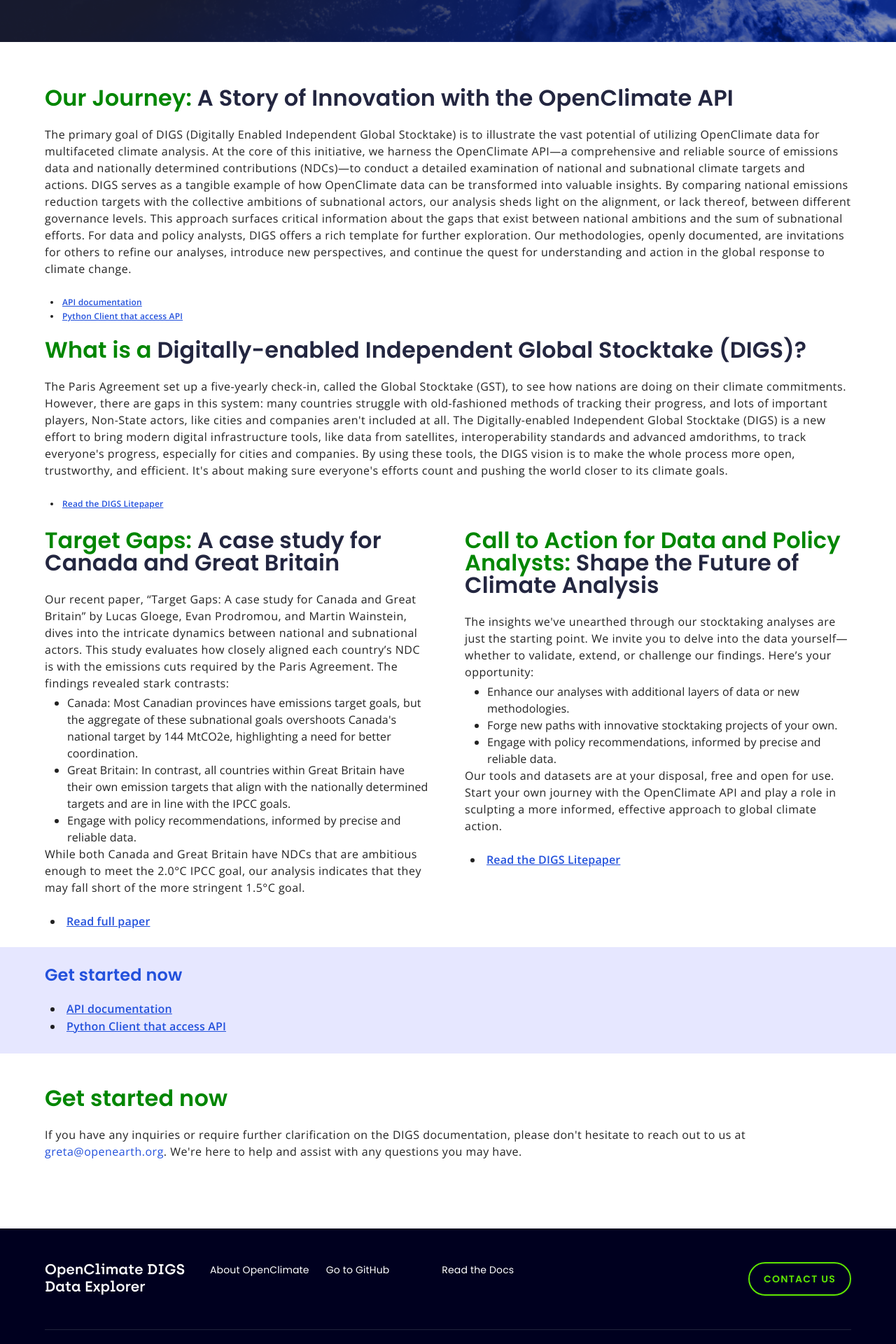
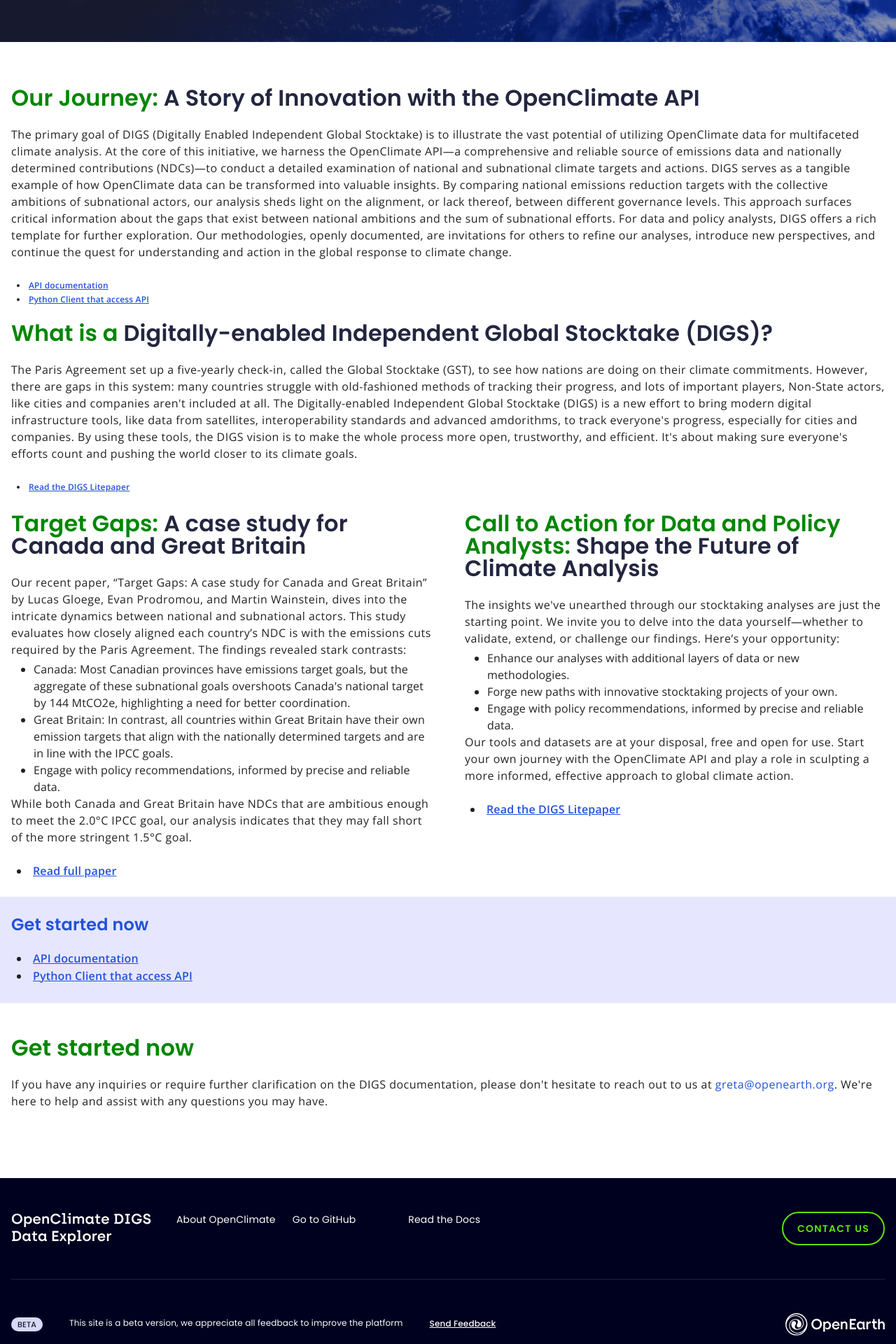
Before and after one commit to Open-Earth-Foundation/target-gap, a Next.js app: page /documentation in a window 1280 px wide. Shown: the part 500-2420 px from the top of the page at 70% size. Built offline with nearby package versions, Linux system fonts and the light colour scheme.

Commit message:
fix: replaced containers with divs ,added tw max width class

```diff
--- a/src/app/documentation/page.tsx
+++ b/src/app/documentation/page.tsx
@@ -47,7 +47,7 @@ const page = () => {
         </Box>
       </Hero>
       <Box paddingTop="64px" paddingBottom="24px">
-        <Container maxWidth="lg">
+        <div className="max-w-[1440px] mx-auto px-[16px]">
           <Box display="flex" flexDirection="column" gap="24px">
             <Heading
               titleHighlighted="Our Journey: "
@@ -105,10 +105,10 @@ const page = () => {
               </li>
             </ul>
           </Box>
-        </Container>
+        </div>
       </Box>
       <Box paddingBottom="24px">
-        <Container maxWidth="lg">
+        <div className="max-w-[1440px] mx-auto px-[16px]">
           <Box display="flex" flexDirection="column" gap="24px">
             <Heading
               titleHighlighted="What is a "
@@ -154,7 +154,7 @@ const page = () => {
               </li>
             </ul>
           </Box>
-        </Container>
+        </div>
       </Box>
       <Box
         paddingBottom="24px"
@@ -164,7 +164,7 @@ const page = () => {
             lg: "none",
           },
         }}>
-        <Container maxWidth="lg">
+        <div className="max-w-[1440px] mx-auto px-[16px]">
           <Box display="flex" flexDirection="column" gap="24px">
             <Heading
               titleHighlighted="Target Gaps: "
@@ -211,7 +211,7 @@ const page = () => {
               </li>
             </ul>
           </Box>
-        </Container>
+        </div>
       </Box>
       <Box
         paddingBottom="24px"
@@ -221,7 +221,7 @@ const page = () => {
             lg: "none",
           },
         }}>
-        <Container maxWidth="lg">
+        <div className="max-w-[1440px] mx-auto px-[16px]">
           <Box display="flex" flexDirection="column" gap="24px">
             <Heading
               titleHighlighted="Call to Action for Data and Policy Analysts: "
@@ -264,7 +264,7 @@ const page = () => {
               </li>
             </ul>
           </Box>
-        </Container>
+        </div>
       </Box>
       <Box
         paddingBottom="24px"
@@ -274,7 +274,7 @@ const page = () => {
             lg: "block",
           },
         }}>
-        <Container>
+        <div className="max-w-[1440px] mx-auto px-[16px]">
           <div className="grid grid-cols-2 gap-[48px]">
             <Box
               display="flex"
@@ -423,10 +423,10 @@ const page = () => {
               </ul>
             </Box>
           </div>
-        </Container>
+        </div>
       </Box>
       <Box height="152px" width="100%" bgcolor="#E6E7FF" paddingTop="24px">
-        <Container maxWidth="lg">
+        <div className="max-w-[1440px] mx-auto px-[16px]">
           <Box display="flex" flexDirection="column" gap="20px">
             <Typography
               variant="h2"
@@ -453,7 +453,7 @@ const page = () => {
               </li>
             </ul>
           </Box>
-        </Container>
+        </div>
       </Box>
       <Box
         sx={{
@@ -466,7 +466,7 @@ const page = () => {
             md: "250px",
           },
         }}>
-        <Container maxWidth="lg">
+        <div className="max-w-[1440px] mx-auto px-[16px]">
           <Box display="flex" flexDirection="column" gap="24px">
             <Typography
               align="center"
@@ -512,7 +512,7 @@ const page = () => {
               have.
             </Typography>
           </Box>
-        </Container>
+        </div>
       </Box>
     </>
   );
--- a/src/app/page.tsx
+++ b/src/app/page.tsx
@@ -73,7 +73,9 @@ export default function Home() {
           Start Exploring
         </Button>
       </Hero>
-      <div className="px-[16px] pt-[63px] md:p-16" ref={contentRef}>
+      <div
+        className="px-[16px] pt-[63px] md:p-16 max-w-[1440px] mx-auto"
+        ref={contentRef}>
         <Box
           sx={{
             borderBottom: { xs: "none", md: 1 },
--- a/src/components/footer/PageFooter.tsx
+++ b/src/components/footer/PageFooter.tsx
@@ -15,7 +15,7 @@ const Footer = () => {
         },
       }}
       bgcolor="#00001F">
-      <Container maxWidth="lg">
+      <div className="max-w-[1440px] mx-auto px-[16px]">
         <Box className="flex flex-col gap-[48px]">
           <Box className="flex flex-col md:pt-[48px] md:flex-row md:items-center h-1/2 justify-between gap-[36px]">
             <Box className="pt-[100px] md:pt-0 flex flex-col md:flex-row gap-[36px]">
@@ -94,7 +94,7 @@ const Footer = () => {
             </Box>
           </Box>
         </Box>
-      </Container>
+      </div>
     </Box>
   );
 };
```
